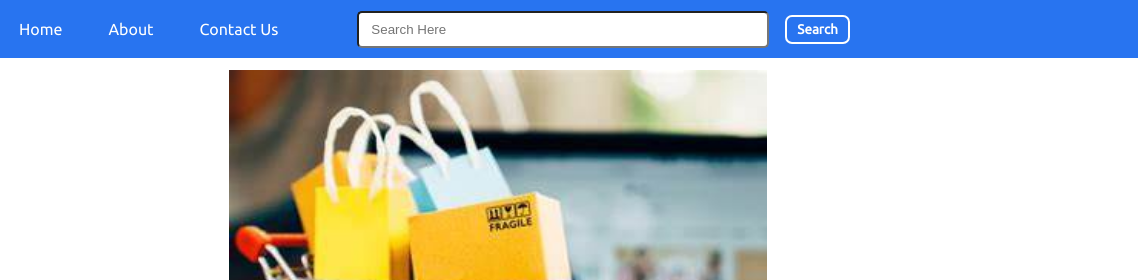
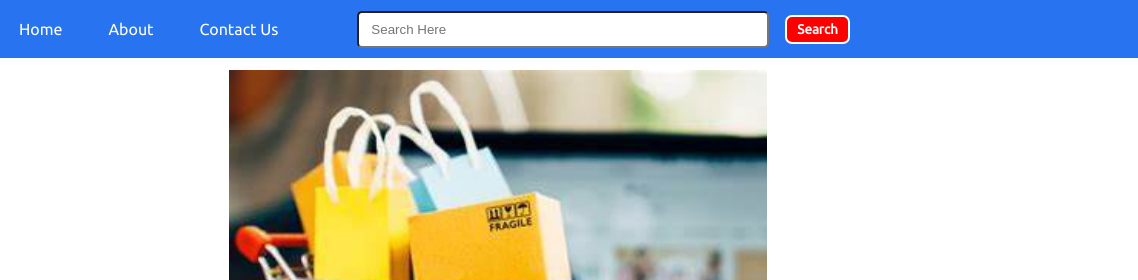
Before and after one commit to VAISHNA1102/Mobile, a plain HTML site: page index.html in a window 1280 px wide. Shown: the top 280 px of the page, 142-1280 px from the left. Drawn offline with Linux system fonts and the light colour scheme.

Commit message:
changed background color from blue to red in search bar

```diff
--- a/css/util.css
+++ b/css/util.css
@@ -7,7 +7,7 @@
 .btn{
     padding: 5px 10px;
     color: white;
-    background-color: var(--main-bg-color);
+    background-color: red ;
     border: 2px solid white;
     border-radius: 7px;
     cursor: pointer;
```
